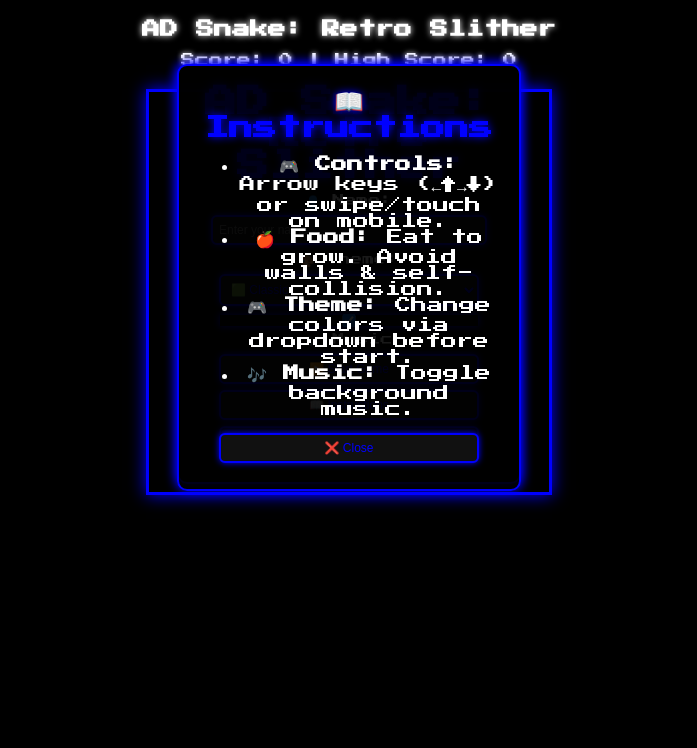
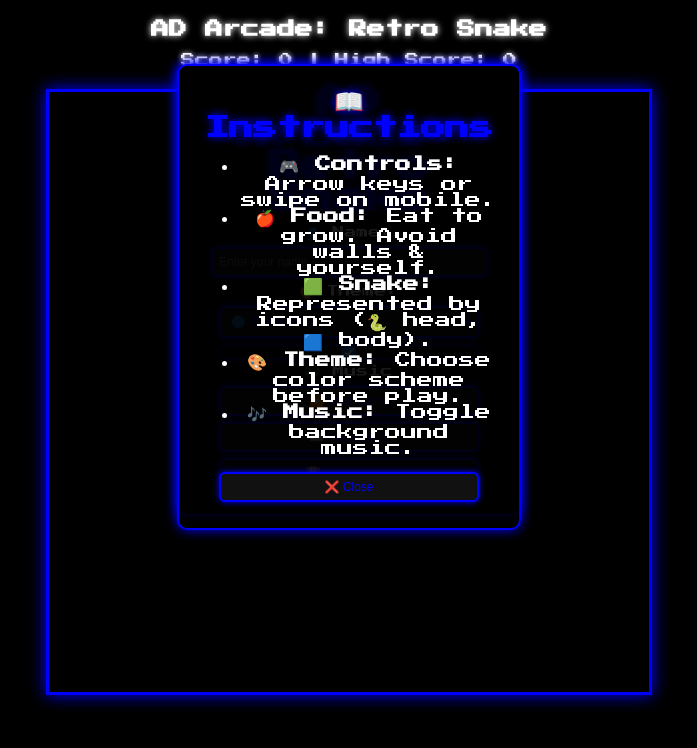
Before and after one commit to Adityasuresh109/AD-Arcade-Retro-Snake, a plain HTML site: page index.html in a window 1280 px wide. Both pictures are taken after a click on the button "📖 Instructions". Shown: the whole page, without its empty margins (291-988 px from the left). Drawn offline with Linux system fonts and the light colour scheme.

Commit message:
Update index.html

```diff
--- a/index.html
+++ b/index.html
@@ -2,7 +2,7 @@
 <html lang="en">
 <head>
   <meta charset="UTF-8" />
-  <title>AD Snake: Retro Slither</title>
+  <title>AD Arcade: Retro Snake</title>
   <link rel="stylesheet" href="style.css" />
   <style>
     @import url('https://fonts.googleapis.com/css2?family=Press+Start+2P&display=swap');
@@ -11,16 +11,18 @@
 <body class="classic">
   <!-- Login Panel -->
   <div id="loginScreen" class="panel">
-    <h1><strong>AD Snake: Retro Slither</strong></h1>
+    <h1><strong>AD Arcade: Retro Snake</strong></h1>
     <label for="playerName">👤 Name:</label>
     <input type="text" id="playerName" placeholder="Enter your name" required />
     <label for="themeSelect">🎨 Theme:</label>
     <select id="themeSelect">
-      <option value="classic" selected>🟩 Classic</option>
+      <option value="classic" selected>🔵 Classic Blue</option>
       <option value="neon">🌟 Neon</option>
       <option value="matrix">🟢 Matrix</option>
     </select>
-    <label><input type="checkbox" id="musicToggle" checked /> 🎶 Music</label>
+    <label>
+      <input type="checkbox" id="musicToggle" checked /> 🎶 Music
+    </label>
     <button id="startGameBtn" class="no-select">▶️ Start Game</button>
     <button id="viewInstructionsBtn" class="no-select">📖 Instructions</button>
     <button id="viewLeaderboardBtn" class="no-select">🏆 Leaderboard</button>
@@ -30,9 +32,10 @@
   <div id="instructionsPanel" class="panel hidden">
     <h2>📖 Instructions</h2>
     <ul class="instructions-list">
-      <li><strong>🎮 Controls:</strong> Arrow keys (←↑→↓) or swipe/touch on mobile.</li>
-      <li><strong>🍎 Food:</strong> Eat to grow. Avoid walls & self-collision.</li>
-      <li><strong>🎮 Theme:</strong> Change colors via dropdown before start.</li>
+      <li><strong>🎮 Controls:</strong> Arrow keys or swipe on mobile.</li>
+      <li><strong>🍎 Food:</strong> Eat to grow. Avoid walls & yourself.</li>
+      <li><strong>🟩 Snake:</strong> Represented by icons (🐍 head, 🟦 body).</li>
+      <li><strong>🎨 Theme:</strong> Choose color scheme before play.</li>
       <li><strong>🎶 Music:</strong> Toggle background music.</li>
     </ul>
     <button id="closeInstructionsBtn" class="no-select">❌ Close</button>
@@ -46,11 +49,13 @@
   </div>
 
   <!-- Game UI -->
-  <h2 id="gameTitle" class="hidden">AD Snake: Retro Slither</h2>
+  <h2 id="gameTitle" class="hidden">AD Arcade: Retro Snake</h2>
   <div id="scoreboard" class="hidden">
-    Score: <span id="score">0</span> | High Score: <span id="highscore">0</span>
+    Score: <span id="score">0</span> |
+    High Score: <span id="highscore">0</span>
   </div>
-  <canvas id="gameCanvas" width="400" height="400" class="hidden"></canvas>
+  <!-- Enlarged playing area -->
+  <canvas id="gameCanvas" width="600" height="600" class="hidden"></canvas>
 
   <!-- Game Over Modal -->
   <div id="gameOverModal" class="panel hidden">
@@ -59,7 +64,7 @@
     <button onclick="location.reload()" class="no-select">🔁 Restart</button>
   </div>
 
-  <!-- Music -->
+  <!-- Background Music -->
   <audio id="bgMusic" loop preload="auto">
     <source src="background.mp3" type="audio/mp3"/>
   </audio>
```
